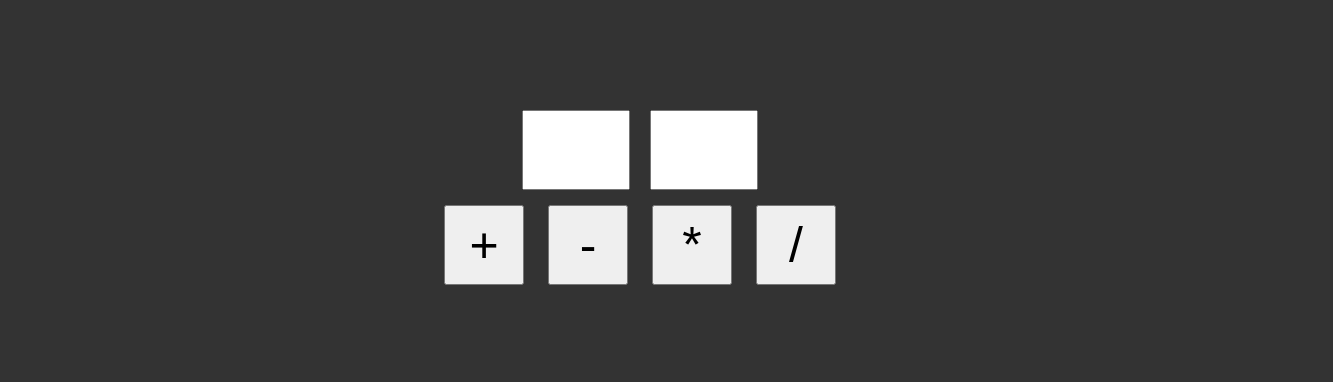
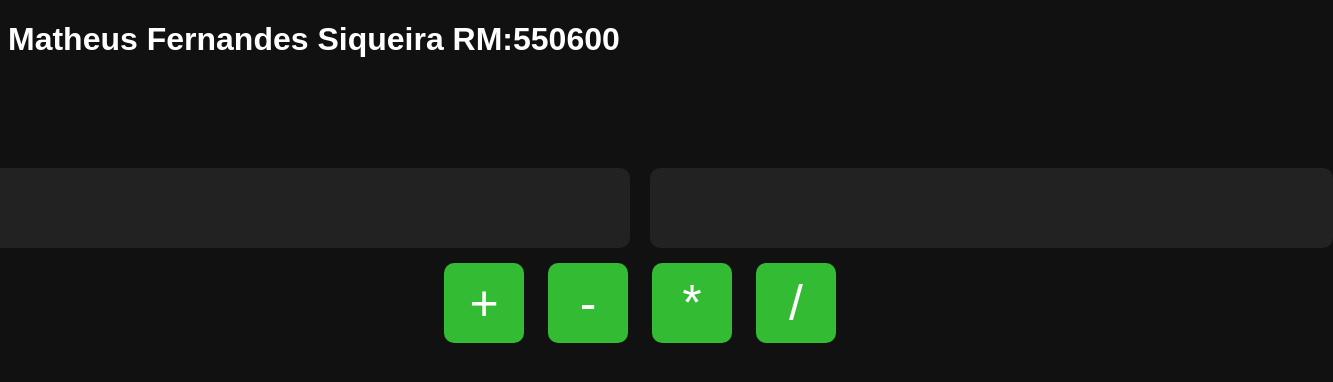
Before and after one commit to MatheSiq/1ESOA-FASE3-CALCULADORA, a plain HTML site: page calculadora-01/index.html in a window 1280 px wide. Shown: the whole page, 1333 px wide, since content can reach past the window. Drawn offline with Linux system fonts and the light colour scheme.

Commit message:
projeto finalizado
Calculadora pronta com nome e rm

```diff
--- a/calculadora-01/CSS/style.css
+++ b/calculadora-01/CSS/style.css
@@ -1,36 +1,37 @@
 body {
   font-family: Arial, sans-serif;
-  background-color: #333333;
+  background-color: #111;
 }
 
-#resultado {
-  background-color: #fff;
+.aluno {
+  color: #fff;
 }
 
 .calculadora {
   text-align: center;
   font-size: 50px;
+  color: #fff;
 }
 
 .entradas {
-  position: relative;
   display: flex;
   justify-content: center;
   margin-top: 100px;
 }
 
-.entradas input{
+.entradas input {
   margin: 10px;
   font-size: 50px;
+  background-color: #222;
+  border: none;
+  color: #fff;
+  padding: 10px 20px;
+  border-radius: 10px;
 }
 
-.entradas p{
+.entradas p {
   font-size: 50px;
-}
-
-input {
-  max-width: 100px;
-  margin-top: 200px;
+  color: #fff;
 }
 
 button {
@@ -39,4 +40,19 @@ button {
   margin: 5px;
   cursor: pointer;
   font-size: 50px;
+  background-color: #3b3;
+  border: none;
+  color: #fff;
+  border-radius: 10px;
 }
+
+button:hover {
+  background-color: #0f0;
+}
+
+#resultado {
+  color: #fff;
+  font-size: 50px;
+  padding: 10px 20px;
+  margin-top: 20px;
+}
--- a/calculadora-01/index.html
+++ b/calculadora-01/index.html
@@ -7,7 +7,7 @@
   <link rel="stylesheet" href="CSS/style.css">
 </head>
 <body>
-
+  <h1 class="aluno">Matheus Fernandes Siqueira RM:550600</h1>
   <div class="calculadora">
     <div class="entradas">
       <input type="number" id="num1">
```
